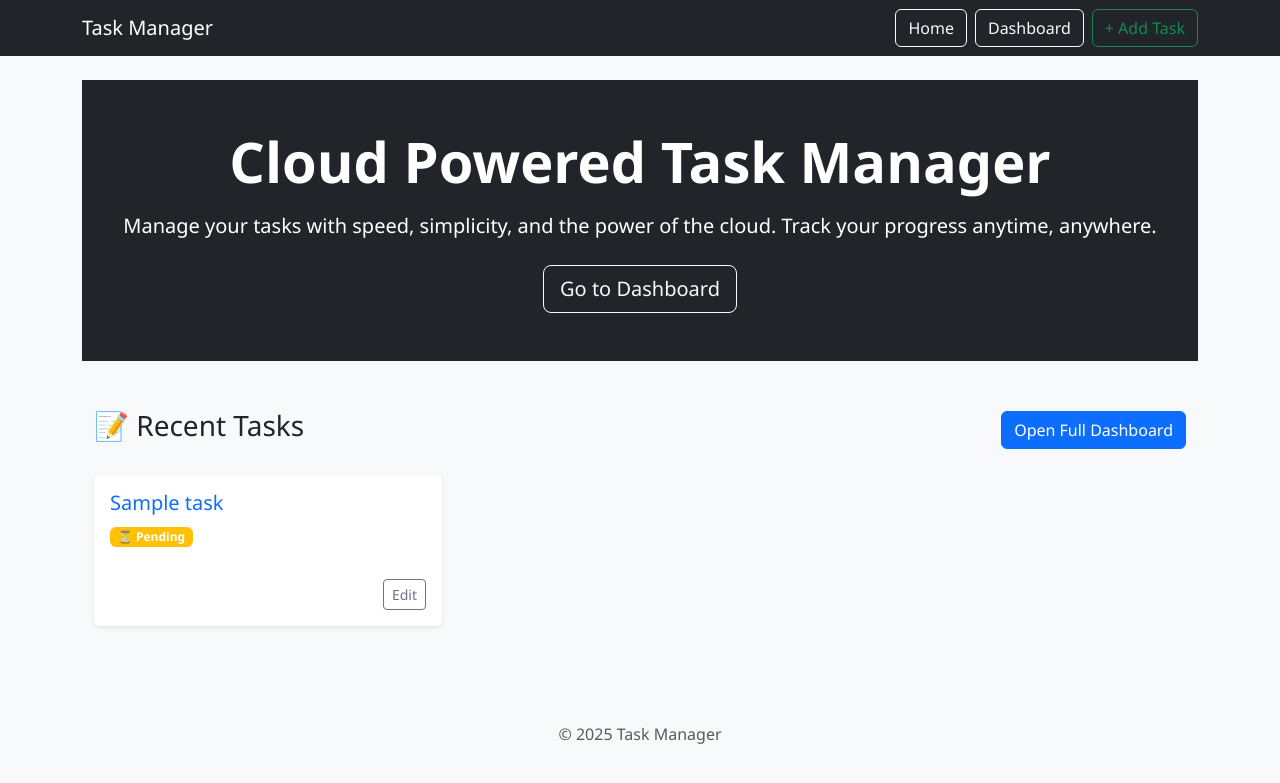
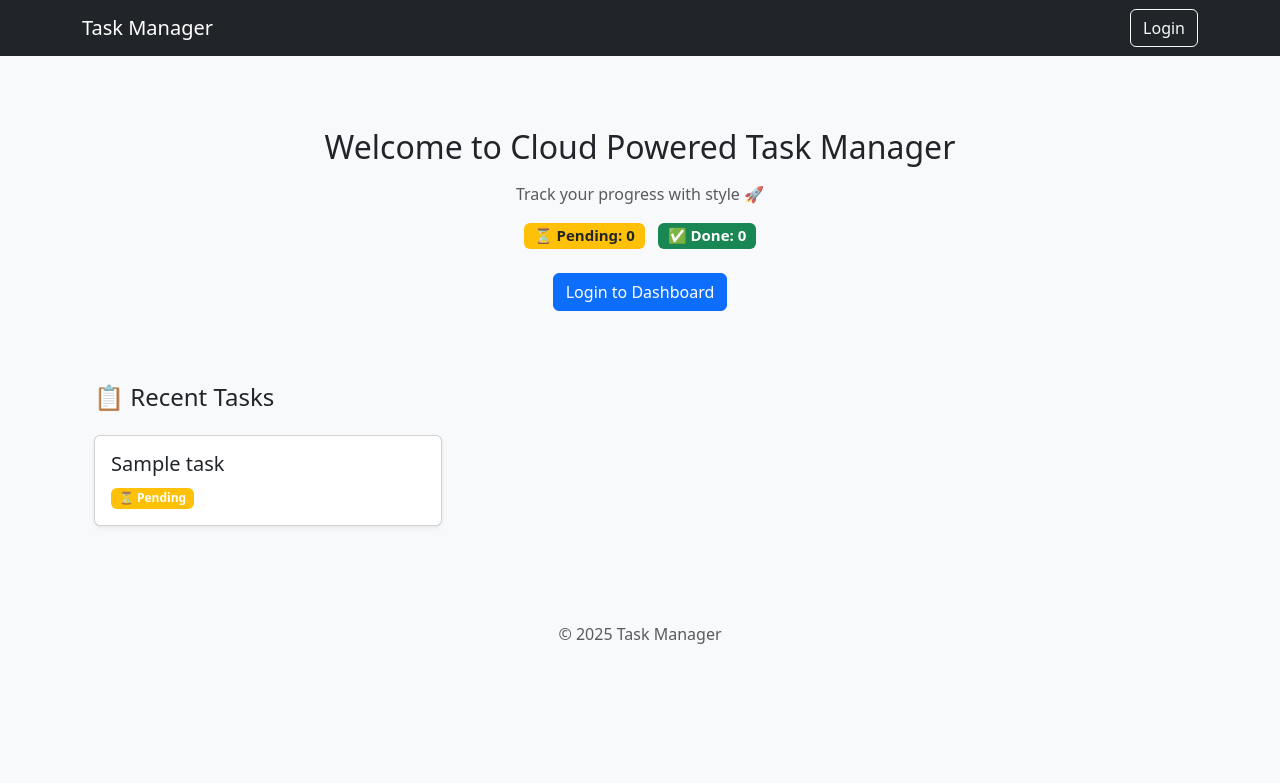
Before and after one commit to itsutkarsh7/Cloud_powered_Task-Manager-CURD-Functionalities, a Flask app: template templates/landing.html in a window 1280 px wide. Shown: the top 783 px of the page. Run offline with Flask 3, Linux system fonts and the light colour scheme; the template is opened without the code that fills it: most values are stand-ins (such as "Sample title", 1, 10 or a date in 2020).

Commit message:
Structured landing page and dashboard with login system

```diff
--- a/app.py
+++ b/app.py
@@ -1,73 +1,102 @@
-from flask import Flask, request, redirect, url_for, render_template
+from flask import Flask, render_template, request, redirect, url_for, session, flash
 from cloudant.client import Cloudant
 from config import cloudant_config
 
 app = Flask(__name__)
 app.secret_key = 'your-secret-key'
 
-# Connect to Cloudant
 client = Cloudant.iam(
     cloudant_config["username"],
     cloudant_config["apikey"],
     url=cloudant_config["url"],
     connect=True
 )
+
 db = client.create_database(cloudant_config["dbname"], throw_on_exists=False)
 
-# ✅ Landing Page Route
-@app.route('/')
+# 🔓 Public Landing Page
+@app.route('/landing')
 def landing():
     tasks = [doc for doc in db]
     return render_template('landing.html', tasks=tasks)
 
-# ✅ Dashboard
+# 🔐 Login
+@app.route('/login', methods=['GET', 'POST'])
+def login():
+    if request.method == 'POST':
+        if request.form['username'] == 'admin' and request.form['password'] == 'admin123':
+            session['logged_in'] = True
+            return redirect(url_for('dashboard'))
+        else:
+            flash('Invalid credentials')
+    return render_template('login.html')
+
+# 🚪 Logout
+@app.route('/logout')
+def logout():
+    session.clear()
+    return redirect(url_for('landing'))
+
+# ✅ Dashboard (Protected)
 @app.route('/dashboard')
-def home():
+def dashboard():
+    if not session.get('logged_in'):
+        return redirect(url_for('login'))
     tasks = [doc for doc in db]
     return render_template('index.html', tasks=tasks)
 
 @app.route('/add', methods=['GET', 'POST'])
 def add_task():
+    if not session.get('logged_in'):
+        return redirect(url_for('login'))
     if request.method == 'POST':
         title = request.form['title']
         if not title:
             return "Title is required!", 400
         db.create_document({"title": title, "done": False})
-        return redirect(url_for('home'))
+        return redirect(url_for('dashboard'))
     return render_template('add.html')
 
 @app.route('/edit/<id>', methods=['GET', 'POST'])
 def edit_task(id):
+    if not session.get('logged_in'):
+        return redirect(url_for('login'))
     if id not in db:
         return "Task not found!", 404
     doc = db[id]
     if request.method == 'POST':
         doc['title'] = request.form['title']
         doc.save()
-        return redirect(url_for('home'))
+        return redirect(url_for('dashboard'))
     return render_template('edit.html', task=doc)
 
 @app.route('/delete/<id>')
 def delete_task(id):
+    if not session.get('logged_in'):
+        return redirect(url_for('login'))
     if id in db:
         db[id].delete()
-    return redirect(url_for('home'))
+    return redirect(url_for('dashboard'))
 
 @app.route('/done/<id>')
 def mark_done(id):
+    if not session.get('logged_in'):
+        return redirect(url_for('login'))
     if id in db:
         doc = db[id]
         doc['done'] = True
         doc.save()
-    return redirect(url_for('home'))
+    return redirect(url_for('dashboard'))
 
 @app.route('/pending/<id>')
 def mark_pending(id):
+    if not session.get('logged_in'):
+        return redirect(url_for('login'))
     if id in db:
         doc = db[id]
         doc['done'] = False
         doc.save()
-    return redirect(url_for('home'))
+    return redirect(url_for('dashboard'))
 
 if __name__ == '__main__':
     app.run(host='0.0.0.0', port=10000)
--- a/templates/base.html
+++ b/templates/base.html
@@ -2,31 +2,34 @@
 <html lang="en">
 <head>
   <meta charset="UTF-8">
-    <title>Cloud-Powered Task Manager</title>
+  <title>Cloud Powered Task Manager</title>
   <link href="https://cdn.jsdelivr.net/npm/bootstrap@5.3.0/dist/css/bootstrap.min.css" rel="stylesheet">
-    <link rel="stylesheet" href="{{ url_for('static', filename='style.css') }}">
 </head>
 <body class="bg-light">
 
-    <!-- Navigation -->
 <nav class="navbar navbar-expand-lg navbar-dark bg-dark mb-4">
   <div class="container">
     <a class="navbar-brand" href="{{ url_for('landing') }}">Task Manager</a>
-            <div class="d-flex">
-                <a class="btn btn-outline-light me-2 {% if request.path == '/' %}active{% endif %}" href="{{ url_for('landing') }}">Home</a>
-                <a class="btn btn-outline-light me-2 {% if request.path == '/dashboard' %}active{% endif %}" href="{{ url_for('home') }}">Dashboard</a>
-                <a class="btn btn-outline-success {% if request.path == '/add' %}active{% endif %}" href="{{ url_for('add_task') }}">+ Add Task</a>
+    <div class="ms-auto">
+      {% if session.get('logged_in') %}
+        <a href="{{ url_for('dashboard') }}" class="btn btn-outline-light me-2">Dashboard</a>
+        <a href="{{ url_for('logout') }}" class="btn btn-outline-danger">Logout</a>
+      {% else %}
+        <a href="{{ url_for('login') }}" class="btn btn-outline-light">Login</a>
+      {% endif %}
     </div>
   </div>
 </nav>
 
-    <!-- Flash Message -->
 <div class="container">
   {% with messages = get_flashed_messages() %}
     {% if messages %}
-                <div class="alert alert-warning">{{ messages[0] }}</div>
+      <div class="alert alert-warning">
+        {{ messages[0] }}
+      </div>
     {% endif %}
   {% endwith %}
+
   {% block content %}{% endblock %}
 </div>
 
--- a/templates/landing.html
+++ b/templates/landing.html
@@ -1,52 +1,32 @@
 {% extends "base.html" %}
 {% block content %}
 
-<!-- 🌟 Hero Section -->
-<section class="py-5 bg-dark text-white">
-  <div class="container text-center">
-    <h1 class="display-4 fw-bold mb-3">Cloud Powered Task Manager</h1>
-    <p class="lead mb-4">
-      Manage your tasks with speed, simplicity, and the power of the cloud.
-      Track your progress anytime, anywhere.
-    </p>
-    <a href="{{ url_for('home') }}" class="btn btn-outline-light btn-lg">Go to Dashboard</a>
-  </div>
+<section class="py-5 text-center">
+  <h2 class="mb-3">Welcome to Cloud Powered Task Manager</h2>
+  <p class="text-muted">Track your progress with style 🚀</p>
+  <h5 class="mb-4">
+    <span class="badge bg-warning text-dark me-2">⏳ Pending: {{ tasks | selectattr('done', 'equalto', False) | list | length }}</span>
+    <span class="badge bg-success">✅ Done: {{ tasks | selectattr('done', 'equalto', True) | list | length }}</span>
+  </h5>
+  <a href="{{ url_for('login') }}" class="btn btn-primary">Login to Dashboard</a>
 </section>
 
-<!-- 📋 Recent Tasks in Cards -->
-<section class="bg-light py-5">
-  <div class="container">
-    <div class="d-flex justify-content-between align-items-center mb-4">
-      <h3 class="text-dark">📝 Recent Tasks</h3>
-      <a href="{{ url_for('home') }}" class="btn btn-primary">Open Full Dashboard</a>
-    </div>
-
-    {% if tasks and tasks|length > 0 %}
-      <div class="row row-cols-1 row-cols-md-2 row-cols-lg-3 g-4">
+<section class="container py-4">
+  <h4 class="mb-4">📋 Recent Tasks</h4>
+  <div class="row">
     {% for task in tasks[:6] %}
-          <div class="col">
-            <div class="card h-100 border-0 shadow-sm">
-              <div class="card-body d-flex justify-content-between align-items-start flex-column">
-                <div class="w-100 mb-3">
-                  <h5 class="card-title text-primary">{{ task['title'] }}</h5>
-                  <p>
+      <div class="col-md-4 mb-4">
+        <div class="card shadow-sm">
+          <div class="card-body">
+            <h5 class="card-title">{{ task['title'] }}</h5>
             <span class="badge bg-{{ 'success' if task['done'] else 'warning' }}">
               {{ '✅ Done' if task['done'] else '⏳ Pending' }}
             </span>
-                  </p>
-                </div>
-                <div class="w-100 d-flex justify-content-end">
-                  <a href="{{ url_for('edit_task', id=task['_id']) }}" class="btn btn-outline-secondary btn-sm">Edit</a>
-                </div>
           </div>
         </div>
       </div>
     {% endfor %}
   </div>
-    {% else %}
-      <p class="text-center text-muted">No tasks available. Head to the dashboard to create your first one!</p>
-    {% endif %}
-  </div>
 </section>
 
 {% endblock %}
```
Also changed, not shown: templates/login.html (added, +15 -0 lines). Lines whose indentation alone changed are shown as unchanged.
